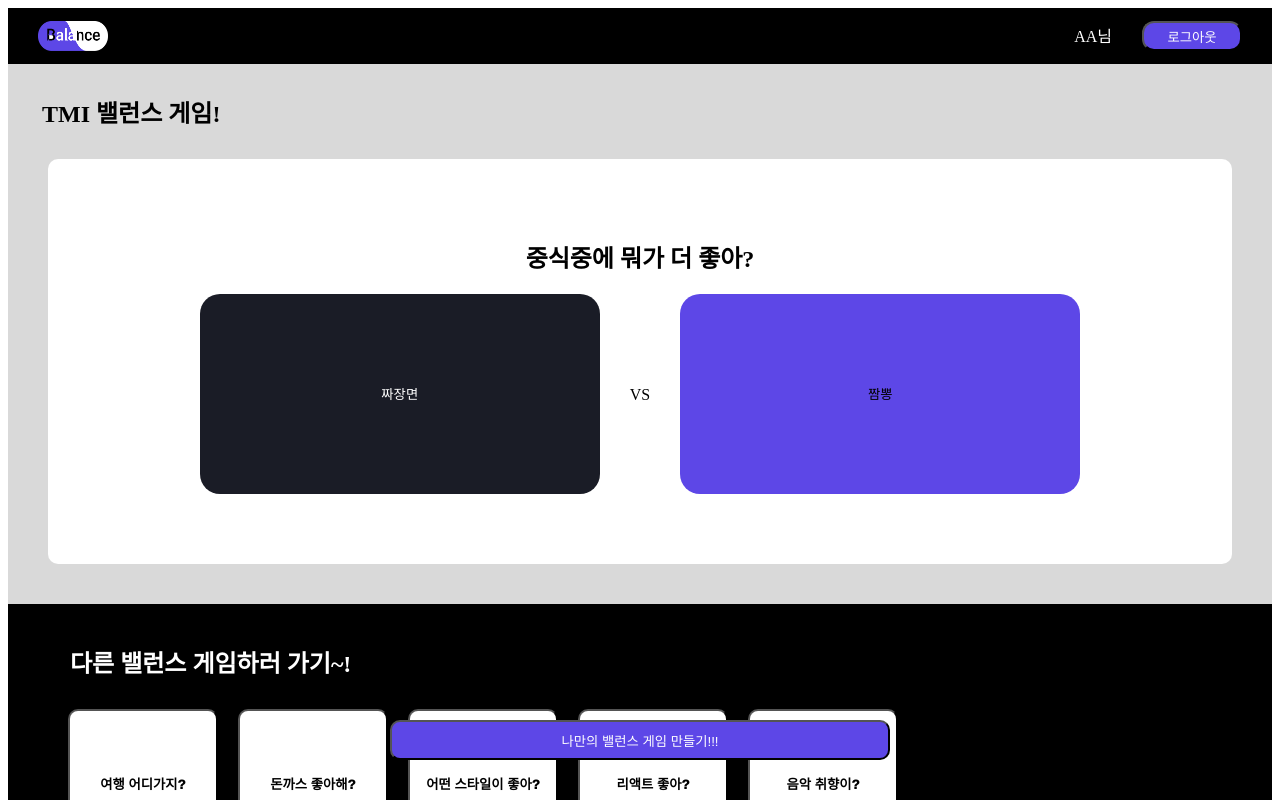
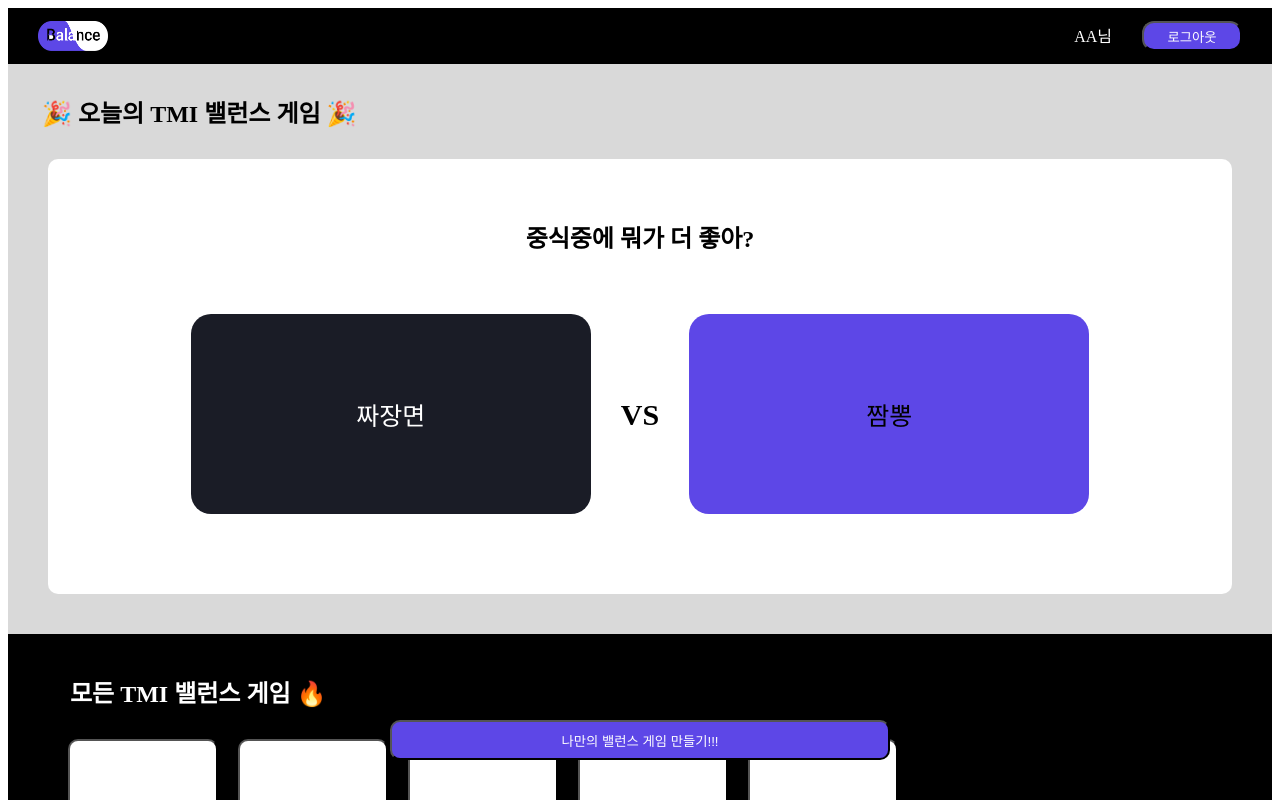
Before and after one commit to inhachoi/TeamBalance-FE, a React (Create React App) app: page /main in a window 1280 px wide. Shown: the top 800 px of the page. Built offline with nearby package versions, Linux system fonts and the light colour scheme.

Commit message:
[DESIGN] : 디자인 수정

```diff
--- a/src/pages/Main.jsx
+++ b/src/pages/Main.jsx
@@ -1,5 +1,6 @@
 import { useEffect, useState } from "react";
 import styled from "styled-components";
+
 //SECTION - 게임 진입 페이지
 const Main = () => {
   const [isModalOpen, setIsModalOpen] = useState(false);
@@ -90,12 +91,12 @@ const Main = () => {
 
       <StMainBox>
         {/* 가운데 부분 */}
-        <h2>&nbsp;&nbsp;&nbsp;&nbsp;TMI 밸런스 게임!</h2>
+        <h2>&nbsp;&nbsp;&nbsp;&nbsp;🎉 오늘의 TMI 밸런스 게임 🎉</h2>
         <StTodayTmiBox>
           <h2>중식중에 뭐가 더 좋아?</h2>
           <div>
             <StTodayTmiChoiceA>짜장면</StTodayTmiChoiceA>
-            <span>VS</span>
+            <StVs>VS</StVs>
             <StTodayTmiChoiceB>짬뽕</StTodayTmiChoiceB>
           </div>
         </StTodayTmiBox>
@@ -103,7 +104,7 @@ const Main = () => {
 
       <StTmiBox>
         {/* 밑 부분 */}
-        <h2>&nbsp;&nbsp;다른 밸런스 게임하러 가기~!</h2>
+        <h2>&nbsp;&nbsp;모든 TMI 밸런스 게임 🔥</h2>
         <div>
           {tmiList.map((tmi, index) => (
             <StTmi key={index}>{tmi.gameTitle}</StTmi>
@@ -208,7 +209,7 @@ const StMainBox = styled.div`
 const StTodayTmiBox = styled.div`
   min-width: 970px;
   text-align: center;
-  padding: 60px 0px 70px 0px;
+  padding: 40px 0px 50px 0px;
   margin: 30px;
   background-color: white;
   border: none;
@@ -226,21 +227,27 @@ const StTodayTmiBox = styled.div`
 const StTodayTmiChoiceA = styled.button`
   width: 400px;
   height: 200px;
-  margin-right: 30px;
+  margin: 40px 30px 30px 0px;
   color: white;
   border: none;
   background-color: #1a1c26;
   border-radius: 20px;
+  font-size: 25px;
   cursor: pointer;
 `;
 const StTodayTmiChoiceB = styled.button`
   width: 400px;
   height: 200px;
-  margin-left: 30px;
+  margin: 40px 0px 30px 30px;
   border: none;
   background-color: #5d47e7;
   border-radius: 20px;
+  font-size: 25px;
   cursor: pointer;
+`;
+const StVs = styled.span`
+  font-size: 30px;
+  font-weight: bold;
 `;
 const StTmiBox = styled.div`
   min-height: 350px;
```
